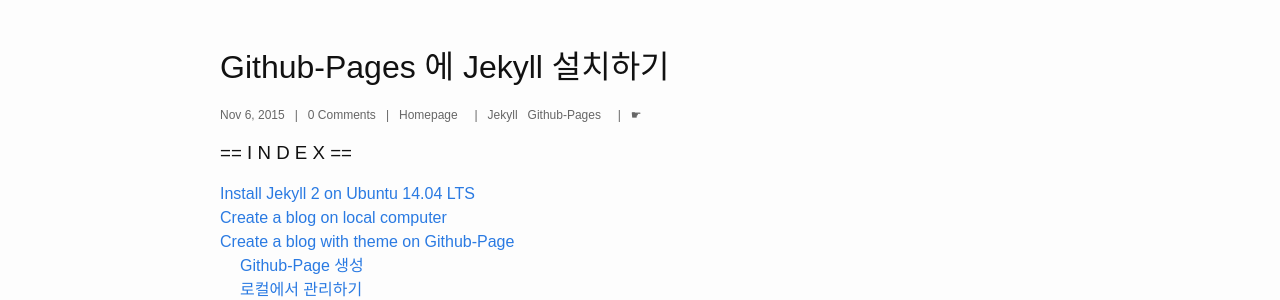
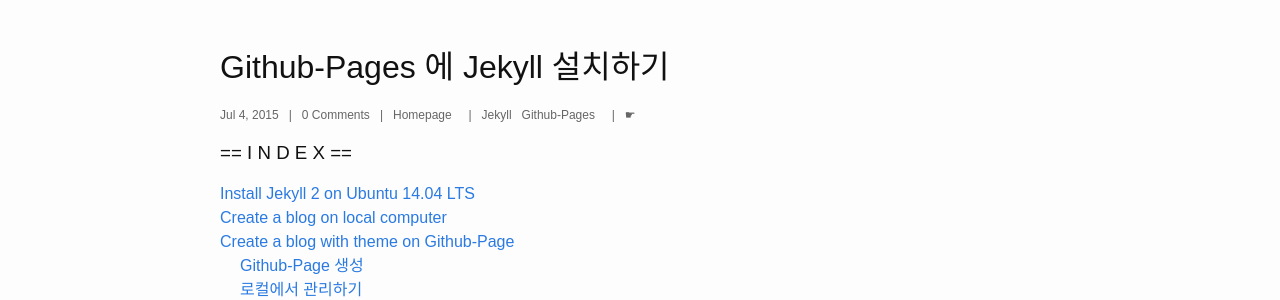
Before and after one commit to dveamer/dveamer.github.io, a Jekyll site: the page built from _posts/Hompage/2015-07-04-JekyllOnGithubPages.md, in a window 1280 px wide and 900 px high. Shown: the part 395-695 px from the top of the window. Built offline with Jekyll 4.4.1, drawn with Linux system fonts in a browser that asks for light colours; comment, search, counter and statistics services are not loaded; some of the changed lines change nothing that is shown.

Commit message:
modify an article

```diff
--- a/_posts/Hompage/2015-07-04-JekyllOnGithubPages.md
+++ b/_posts/Hompage/2015-07-04-JekyllOnGithubPages.md
@@ -1,7 +1,8 @@
 ---
 layout: post
 title:  "Github-Pages 에 Jekyll 설치하기"
-date:   2015-11-06 12:00:00
+date:   2015-07-04 12:00:00
+lastmod : 2016-11-06 12:00:00
 categories: Homepage
 tags: Jekyll Github-Pages
 ---
```
